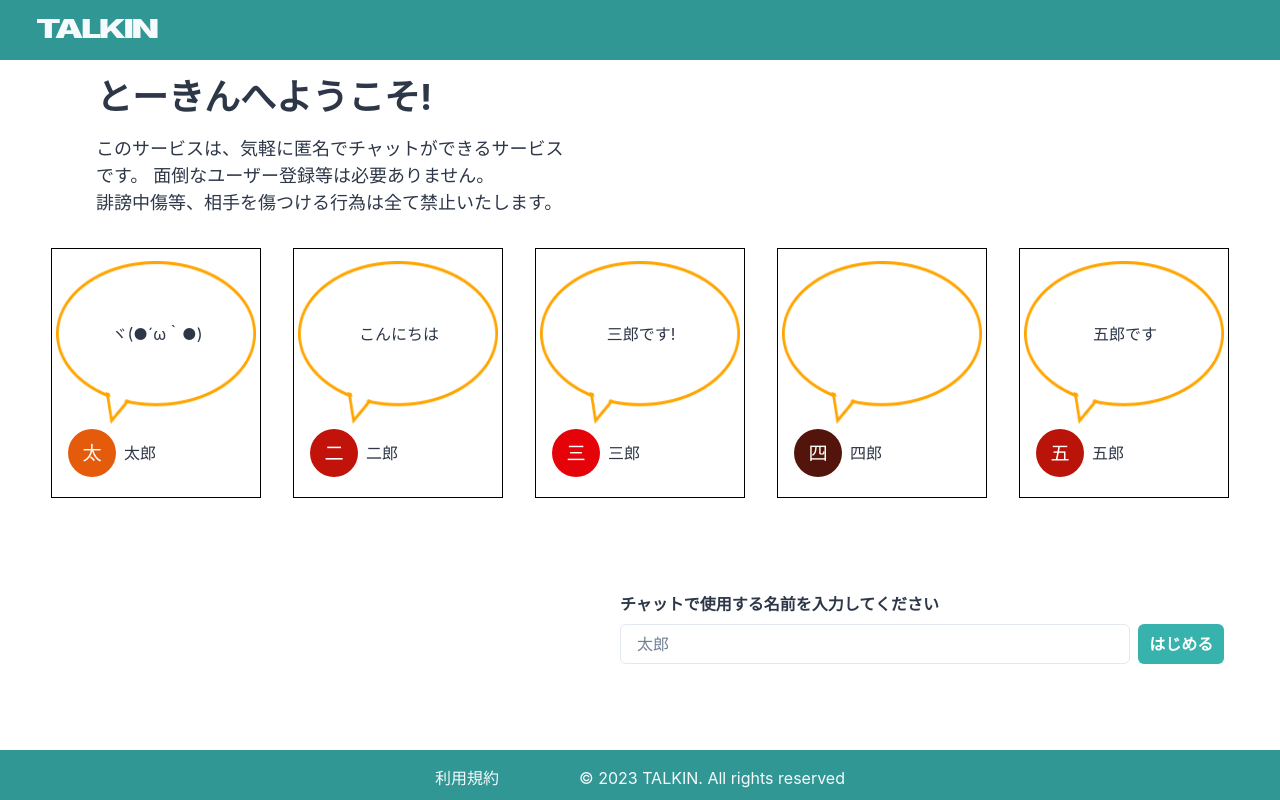
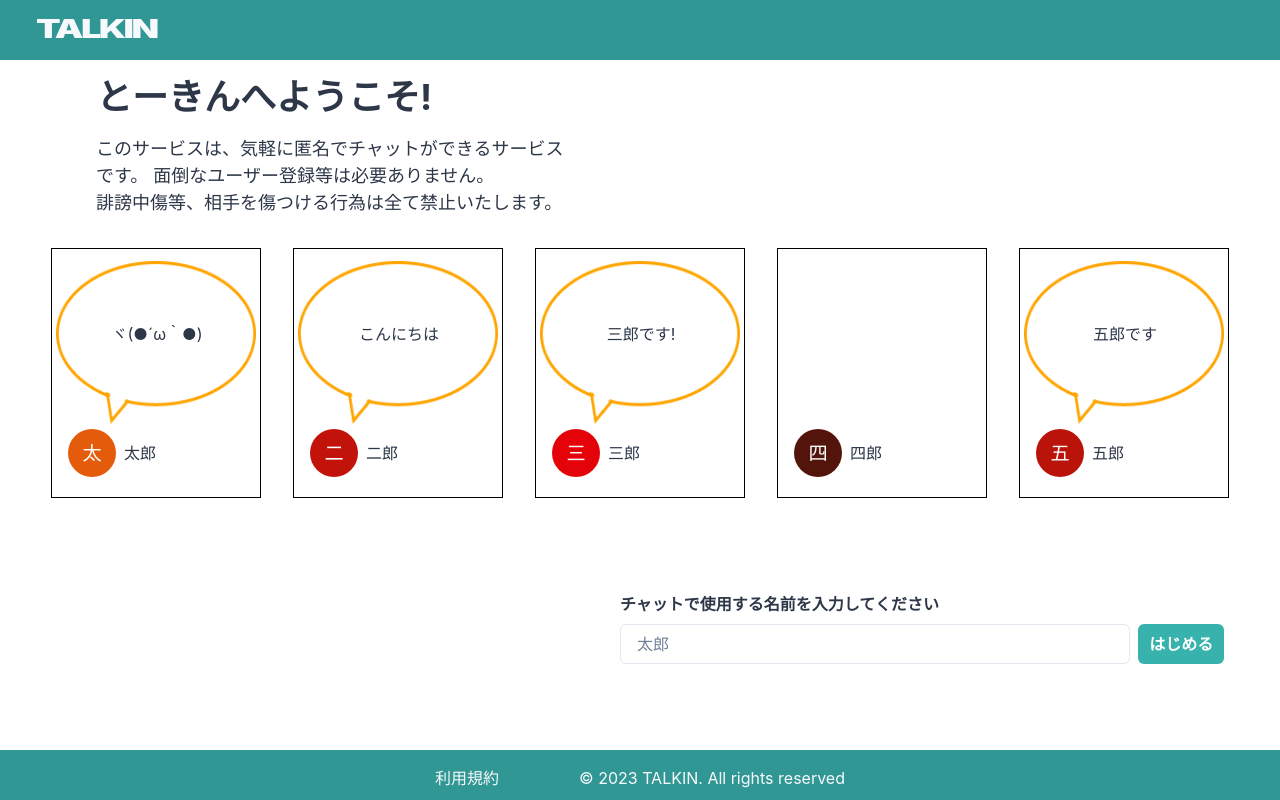
Before and after one commit to hattoriryuki/talkin, a React (Create React App) app: page / in a window 1280 px wide. Built offline with nearby package versions, Linux system fonts and the light colour scheme; no server answers; the database is empty.

Commit message:
change: ユーザーウインドウの吹き出しをメッセージがある場合のみ表示に変更

```diff
--- a/src/components/organisms/UserWindow.tsx
+++ b/src/components/organisms/UserWindow.tsx
@@ -34,6 +34,7 @@ export const UserWindow: FC<Props> = memo((props) => {
               あなた
             </Heading>
           )}
+          {user.message ? (
             <Image
               src={speechBubbleImage}
               alt=""
@@ -41,6 +42,12 @@ export const UserWindow: FC<Props> = memo((props) => {
               h={{ base: "80%", md: "168px" }}
               mx="auto"
             />
+          ) : (
+            <Box
+              w={{ base: "90%", md: "200px" }}
+              h={{ base: "80%", md: "168px" }}
+            ></Box>
+          )}
           <Box
             as={Flex}
             position="absolute"
```
Lines whose indentation alone changed are shown as unchanged.
